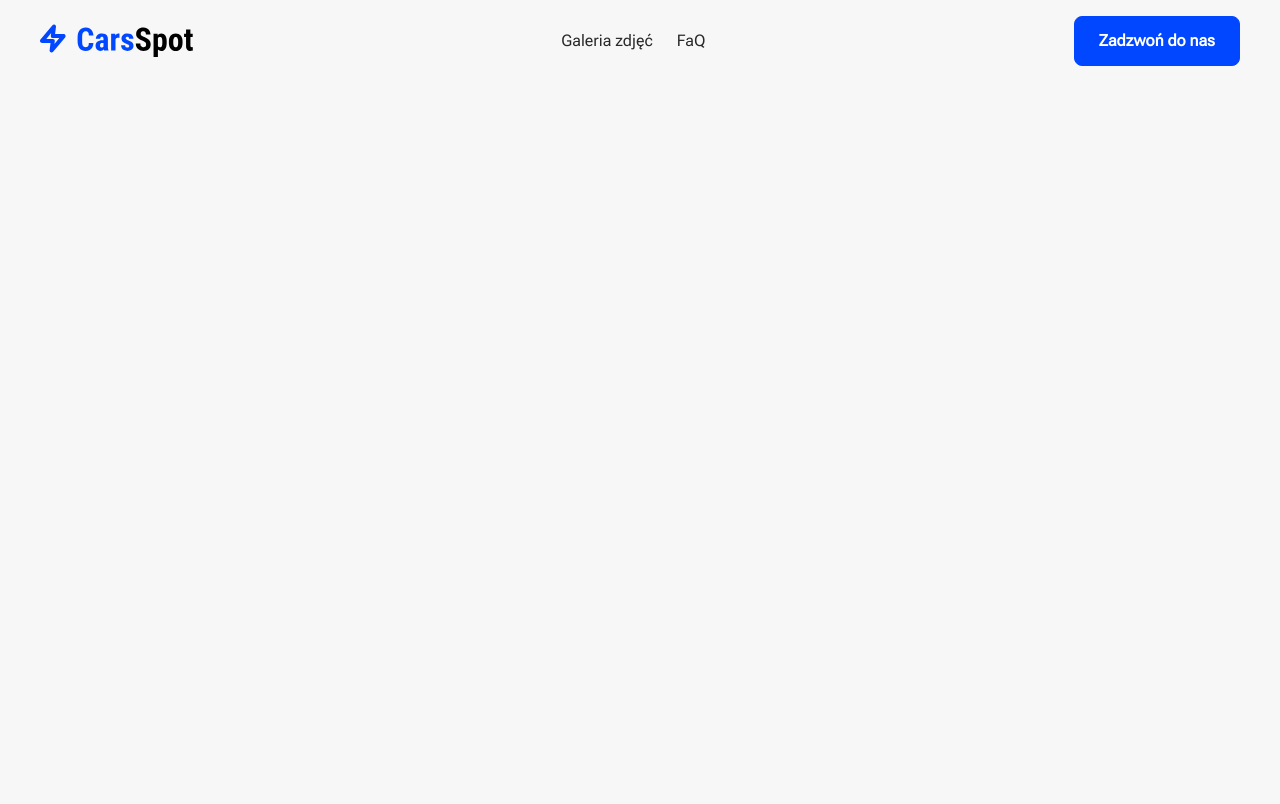
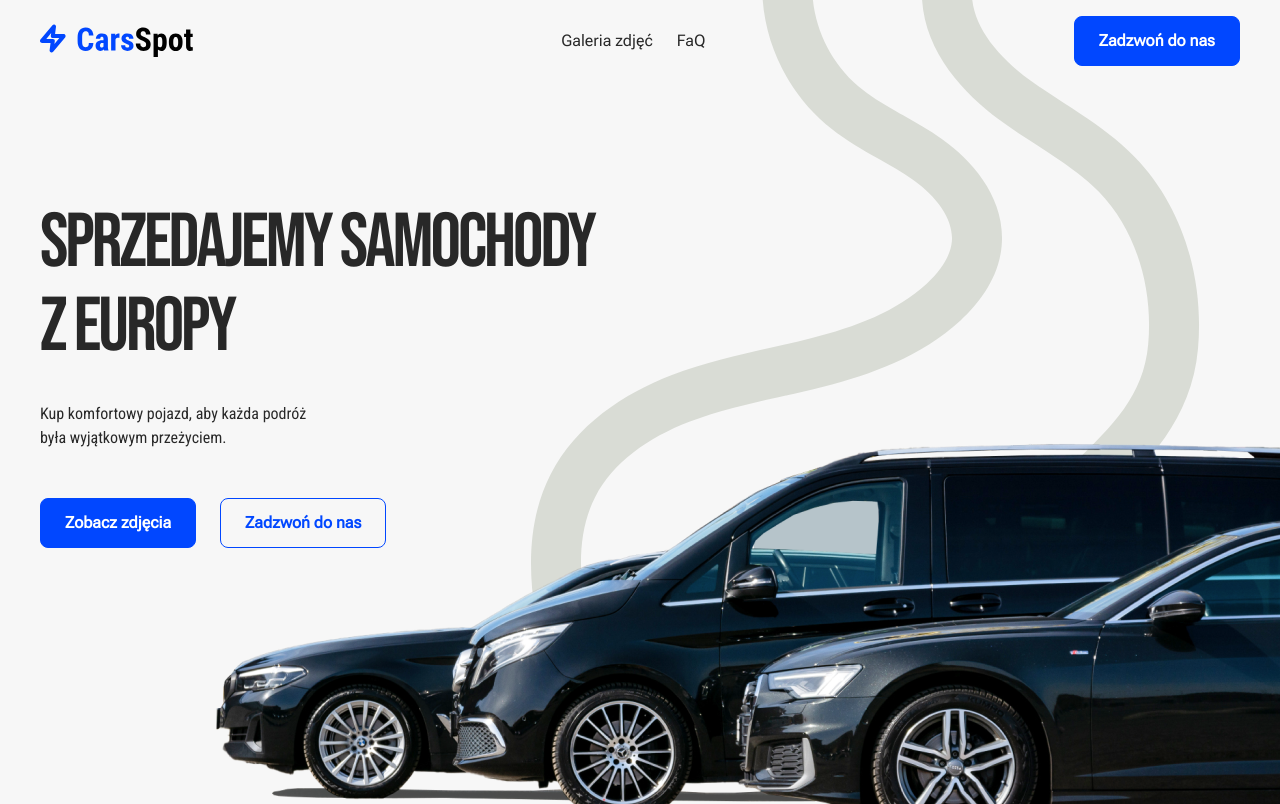
Before and after one commit to TypicalTeacup/cars-spot, a Vue app: page / in a window 1280 px wide. Built offline with nearby package versions, Linux system fonts and the light colour scheme.

Commit message:
Hero section

```diff
--- a/src/App.vue
+++ b/src/App.vue
@@ -1,7 +1,9 @@
 <script setup>
 import Navigation from "@components/Navigation.vue";
+import Hero from "@components/Hero.vue";
 </script>
 
 <template>
     <Navigation />
+    <Hero />
 </template>
--- /dev/null
+++ b/src/components/Hero.vue
@@ -0,0 +1,62 @@
+<script setup>
+import hero from "@assets/hero.png";
+import waves from "@assets/waves.svg";
+import Button from "@components/Button.vue";
+
+const goto = (href) => {
+    window.location.href = href;
+};
+</script>
+<template>
+    <img
+        class="absolute -z-20 top-0 right-20 hidden lg:block translate-x-48 lg:translate-x-0"
+        data-aos="fade-left"
+        data-aos-delay="200"
+        :src="waves"
+        alt=""
+    />
+    <main id="hero" class="relative">
+        <div
+            id="hero-container"
+            class="flex flex-col gap-12 container mx-auto pt-16 lg:pt-[120px] pb-64"
+        >
+            <div
+                id="hero-content"
+                class="flex flex-col gap-8 lg:pr-20 justify-center items-center lg:justify-start lg:items-start"
+            >
+                <h1
+                    class="uppercase font-title text-[76.29px] leading-[110%] -tracking-[0.04em] text-center lg:text-left text-pretty md:w-1/2"
+                    data-aos="fade-up"
+                >
+                    Sprzedajemy samochody z Europy
+                </h1>
+                <p
+                    class="md:w-1/2 lg:w-1/4 font-condensed text-center lg:text-left"
+                    data-aos="fade-up"
+                    data-aos-delay="50"
+                >
+                    Kup komfortowy pojazd, aby każda podróż była wyjątkowym
+                    przeżyciem.
+                </p>
+            </div>
+            <div
+                id="hero-buttons"
+                class="flex gap-6 justify-center lg:justify-start"
+                data-aos="fade-up"
+                data-aos-delay="100"
+            >
+                <Button @click="goto('#gallery')" primary>
+                    Zobacz zdjęcia
+                </Button>
+                <Button>Zadzwoń do nas</Button>
+            </div>
+        </div>
+        <img
+            class="absolute top-2/3 lg:top-1/2 right-0 -z-10 w-fit h-fit"
+            data-aos="fade-left"
+            data-aos-delay="100"
+            :src="hero"
+            alt=""
+        />
+    </main>
+</template>
```
Also changed, not shown: src/assets/hero.png (added), src/assets/waves.svg (added).
